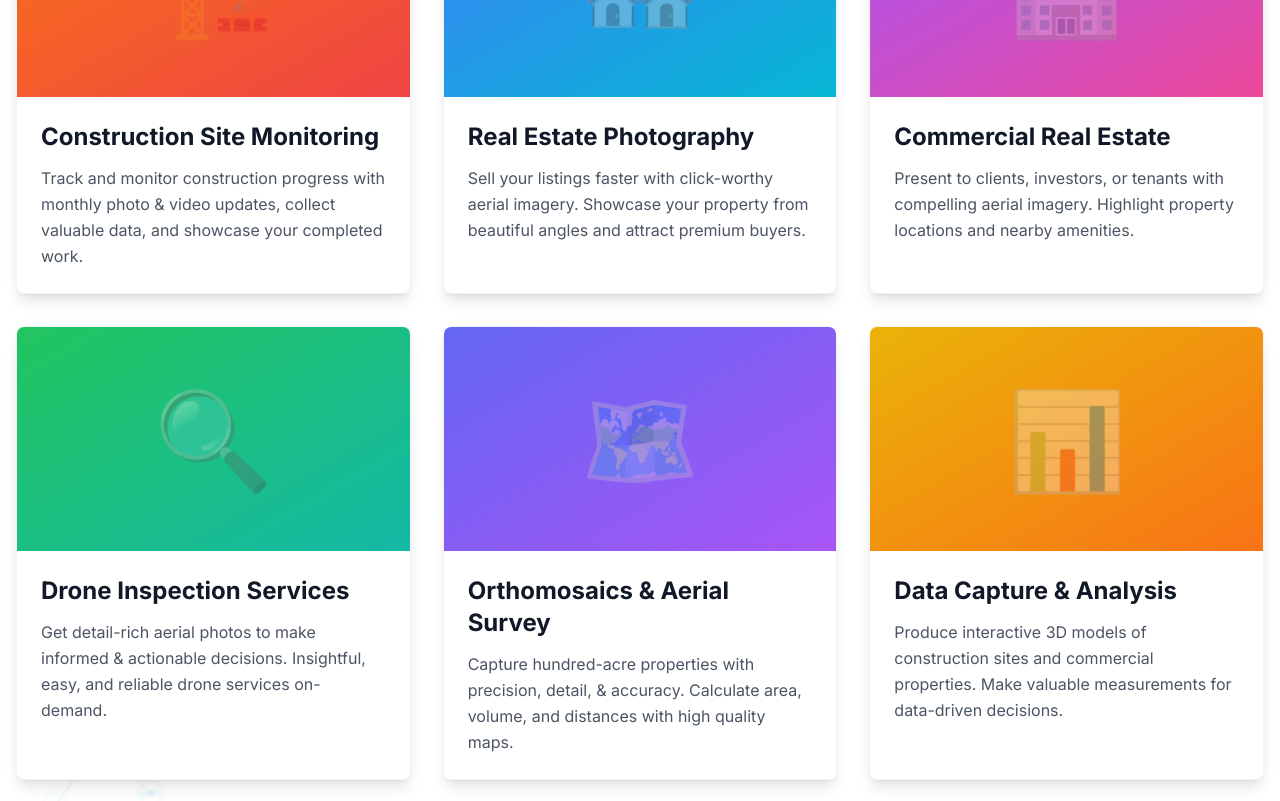
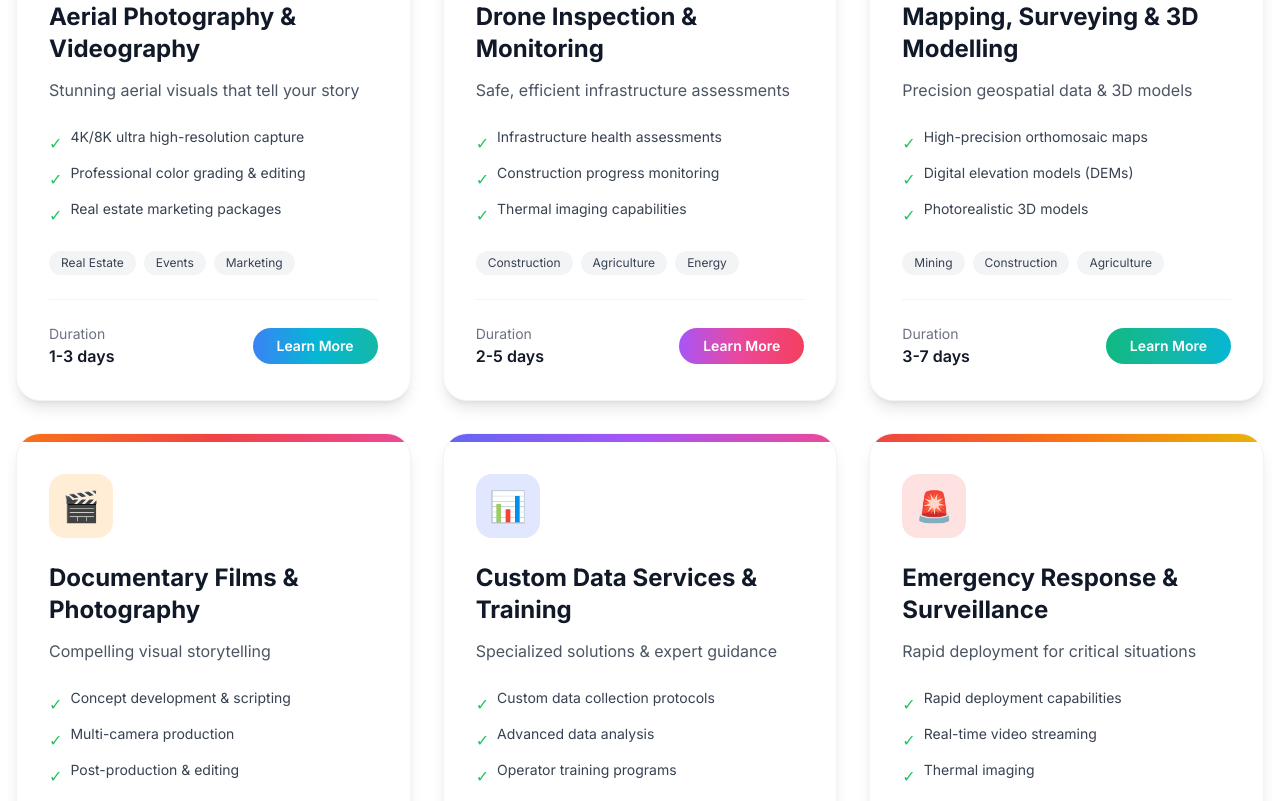
Before and after one commit to FyliaCare/Creative-Approach, a React (Vite) app: page / in a window 1280 px wide. Shown: the part 1240-2041 px from the top of the page. Built offline with nearby package versions, Linux system fonts and the light colour scheme; no server answers.

Commit message:
Update Home service cards to match Services page design, update social media links to Instagram and LinkedIn

```diff
--- a/src/components/SEO.jsx
+++ b/src/components/SEO.jsx
@@ -35,10 +35,8 @@ export default function SEO({
       addressCountry: 'Ghana'
     },
     sameAs: [
-      'https://facebook.com/creativeapproachgh',
-      'https://instagram.com/creativeapproachgh',
-      'https://linkedin.com/company/creative-approach',
-      'https://twitter.com/creativeapproachgh'
+      'https://www.instagram.com/creativeapproachgh',
+      'https://www.linkedin.com/company/creativeapproachgh/'
     ],
     areaServed: {
       '@type': 'Country',
--- a/src/pages/Home.jsx
+++ b/src/pages/Home.jsx
@@ -53,52 +53,112 @@ export default function Home() {
 
   const services = [
     {
-      title: 'Construction Site Monitoring',
-      description: 'Track and monitor construction progress with monthly photo & video updates, collect valuable data, and showcase your completed work.',
-      icon: '🏗️',
-      image: '🏗️',
-      link: '/industries',
-      gradient: 'from-orange-500 to-red-500'
+      id: 1,
+      title: 'Aerial Photography & Videography',
+      slug: 'aerial-photography',
+      shortDesc: 'Stunning aerial visuals that tell your story',
+      description: 'Professional high-resolution aerial imagery for commercial properties, real estate showcases, infrastructure documentation, corporate event coverage, and cinematic documentary storytelling.',
+      icon: '📸',
+      features: [
+        '4K/8K ultra high-resolution capture',
+        'Professional color grading & editing',
+        'Real estate marketing packages'
+      ],
+      useCases: ['Real Estate', 'Events', 'Marketing'],
+      link: '/services/aerial-photography',
+      gradient: 'from-blue-500 via-cyan-500 to-teal-500',
+      iconBg: 'bg-blue-100',
+      duration: '1-3 days'
     },
     {
-      title: 'Real Estate Photography',
-      description: 'Sell your listings faster with click-worthy aerial imagery. Showcase your property from beautiful angles and attract premium buyers.',
-      icon: '🏘️',
-      image: '🏘️',
-      link: '/services',
-      gradient: 'from-blue-500 to-cyan-500'
+      id: 2,
+      title: 'Drone Inspection & Monitoring',
+      slug: 'drone-inspection',
+      shortDesc: 'Safe, efficient infrastructure assessments',
+      description: 'Comprehensive inspection services for infrastructure, construction sites, roofs, utilities, towers, and agricultural monitoring with detailed progress tracking and reporting.',
+      icon: '🔍',
+      features: [
+        'Infrastructure health assessments',
+        'Construction progress monitoring',
+        'Thermal imaging capabilities'
+      ],
+      useCases: ['Construction', 'Agriculture', 'Energy'],
+      link: '/services/drone-inspection',
+      gradient: 'from-purple-500 via-pink-500 to-rose-500',
+      iconBg: 'bg-purple-100',
+      duration: '2-5 days'
     },
     {
-      title: 'Commercial Real Estate',
-      description: 'Present to clients, investors, or tenants with compelling aerial imagery. Highlight property locations and nearby amenities.',
-      icon: '🏢',
-      image: '🏢',
-      link: '/services',
-      gradient: 'from-purple-500 to-pink-500'
+      id: 3,
+      title: 'Mapping, Surveying & 3D Modelling',
+      slug: 'mapping-surveying',
+      shortDesc: 'Precision geospatial data & 3D models',
+      description: 'Advanced mapping solutions including orthomosaic generation, digital elevation models (DEMs), contour mapping, 3D site reconstructions, volumetric analysis, and comprehensive GIS data processing.',
+      icon: '🗺️',
+      features: [
+        'High-precision orthomosaic maps',
+        'Digital elevation models (DEMs)',
+        'Photorealistic 3D models'
+      ],
+      useCases: ['Mining', 'Construction', 'Agriculture'],
+      link: '/services/mapping-surveying',
+      gradient: 'from-emerald-500 via-teal-500 to-cyan-500',
+      iconBg: 'bg-emerald-100',
+      duration: '3-7 days'
     },
     {
-      title: 'Drone Inspection Services',
-      description: 'Get detail-rich aerial photos to make informed & actionable decisions. Insightful, easy, and reliable drone services on-demand.',
-      icon: '🔍',
-      image: '🔍',
-      link: '/services',
-      gradient: 'from-green-500 to-teal-500'
+      id: 4,
+      title: 'Documentary Films & Photography',
+      slug: 'documentary-films',
+      shortDesc: 'Compelling visual storytelling',
+      description: 'Full-service documentary production from concept development to post-production, combining professional photography, aerial cinematography, and ground footage to tell powerful stories.',
+      icon: '🎬',
+      features: [
+        'Concept development & scripting',
+        'Multi-camera production',
+        'Post-production & editing'
+      ],
+      useCases: ['Corporate', 'Cultural', 'Tourism'],
+      link: '/services/documentary-films',
+      gradient: 'from-orange-500 via-red-500 to-pink-500',
+      iconBg: 'bg-orange-100',
+      duration: '2-6 weeks'
     },
     {
-      title: 'Orthomosaics & Aerial Survey',
-      description: 'Capture hundred-acre properties with precision, detail, & accuracy. Calculate area, volume, and distances with high quality maps.',
-      icon: '🗺️',
-      image: '🗺️',
-      link: '/services',
-      gradient: 'from-indigo-500 to-purple-500'
+      id: 5,
+      title: 'Custom Data Services & Training',
+      slug: 'custom-training',
+      shortDesc: 'Specialized solutions & expert guidance',
+      description: 'Tailored data collection, analysis, and reporting services combined with comprehensive training programs for drone operations, data interpretation, and workflow integration.',
+      icon: '📊',
+      features: [
+        'Custom data collection protocols',
+        'Advanced data analysis',
+        'Operator training programs'
+      ],
+      useCases: ['Enterprise', 'Government', 'Education'],
+      link: '/services/custom-training',
+      gradient: 'from-indigo-500 via-purple-500 to-pink-500',
+      iconBg: 'bg-indigo-100',
+      duration: 'Variable'
     },
     {
-      title: 'Data Capture & Analysis',
-      description: 'Produce interactive 3D models of construction sites and commercial properties. Make valuable measurements for data-driven decisions.',
-      icon: '📊',
-      image: '📊',
-      link: '/services',
-      gradient: 'from-yellow-500 to-orange-500'
+      id: 6,
+      title: 'Emergency Response & Surveillance',
+      slug: 'emergency-response',
+      shortDesc: 'Rapid deployment for critical situations',
+      description: 'Quick-response drone services for emergency situations, disaster assessment, search and rescue support, security surveillance, and real-time monitoring of critical events.',
+      icon: '🚨',
+      features: [
+        'Rapid deployment capabilities',
+        'Real-time video streaming',
+        'Thermal imaging'
+      ],
+      useCases: ['Emergency Services', 'Security', 'Disaster Relief'],
+      link: '/services/emergency-response',
+      gradient: 'from-red-500 via-orange-500 to-yellow-500',
+      iconBg: 'bg-red-100',
+      duration: 'Immediate'
     }
   ];
 
@@ -305,35 +365,62 @@ export default function Home() {
           <div className="grid md:grid-cols-2 lg:grid-cols-3 gap-8">
             {services.map((service, index) => (
               <motion.div
-                key={service.title}
+                key={service.id}
                 initial={{ opacity: 0, y: 30 }}
                 whileInView={{ opacity: 1, y: 0 }}
                 viewport={{ once: true }}
                 transition={{ delay: index * 0.1 }}
+                whileHover={{ y: -8 }}
+                className="group bg-white rounded-3xl shadow-lg hover:shadow-2xl transition-all duration-300 overflow-hidden border border-gray-100"
               >
-                <Link to={service.link}>
-                  <motion.div
-                    whileHover={{ y: -8, scale: 1.02 }}
-                    className="group h-full bg-white rounded-lg overflow-hidden shadow-lg hover:shadow-2xl transition-all duration-300 border border-gray-100"
-                  >
-                    {/* Image Placeholder */}
-                    <div className={`relative h-56 bg-gradient-to-br ${service.gradient} flex items-center justify-center overflow-hidden`}>
-                      <div className="text-8xl opacity-30 group-hover:scale-110 transition-transform duration-500">
-                        {service.image}
-                      </div>
-                      <div className="absolute inset-0 bg-gradient-to-t from-black/50 to-transparent opacity-0 group-hover:opacity-100 transition-opacity duration-300"></div>
+                <Link to={service.link} className="block">
+                  {/* Card Header */}
+                  <div className={`h-2 bg-gradient-to-r ${service.gradient}`}></div>
+
+                  <div className="p-8">
+                    {/* Icon */}
+                    <div className={`inline-flex items-center justify-center w-16 h-16 ${service.iconBg} rounded-2xl mb-6 text-3xl group-hover:scale-110 transition-transform duration-300`}>
+                      {service.icon}
                     </div>
 
-                    {/* Content */}
-                    <div className="p-6">
-                      <h3 className="text-2xl font-bold text-gray-900 mb-3 group-hover:text-drone-600 transition-colors">
-                        {service.title}
-                      </h3>
-                      <p className="text-gray-600 leading-relaxed">
-                        {service.description}
-                      </p>
+                    {/* Title & Description */}
+                    <h3 className="text-2xl font-bold mb-3 text-gray-900">{service.title}</h3>
+                    <p className="text-gray-600 mb-6 leading-relaxed">{service.shortDesc}</p>
+
+                    {/* Key Features */}
+                    <div className="space-y-2 mb-6">
+                      {service.features.map((feature, i) => (
+                        <div key={i} className="flex items-start gap-2">
+                          <span className="text-green-500 mt-1">✓</span>
+                          <span className="text-sm text-gray-700">{feature}</span>
+                        </div>
+                      ))}
                     </div>
-                  </motion.div>
+
+                    {/* Use Cases Tags */}
+                    <div className="flex flex-wrap gap-2 mb-6">
+                      {service.useCases.map((useCase) => (
+                        <span key={useCase} className="px-3 py-1 bg-gray-100 text-gray-700 text-xs rounded-full">
+                          {useCase}
+                        </span>
+                      ))}
+                    </div>
+
+                    {/* Footer */}
+                    <div className="flex items-center justify-between pt-6 border-t border-gray-100">
+                      <div>
+                        <div className="text-sm text-gray-500">Duration</div>
+                        <div className="font-semibold text-gray-900">{service.duration}</div>
+                      </div>
+                      <motion.div
+                        whileHover={{ scale: 1.05 }}
+                        whileTap={{ scale: 0.95 }}
+                        className={`px-6 py-2 bg-gradient-to-r ${service.gradient} text-white rounded-full font-semibold text-sm`}
+                      >
+                        Learn More
+                      </motion.div>
+                    </div>
+                  </div>
                 </Link>
               </motion.div>
             ))}
```
Also changed, not shown: src/components/Footer.jsx (+5 -5 lines).
